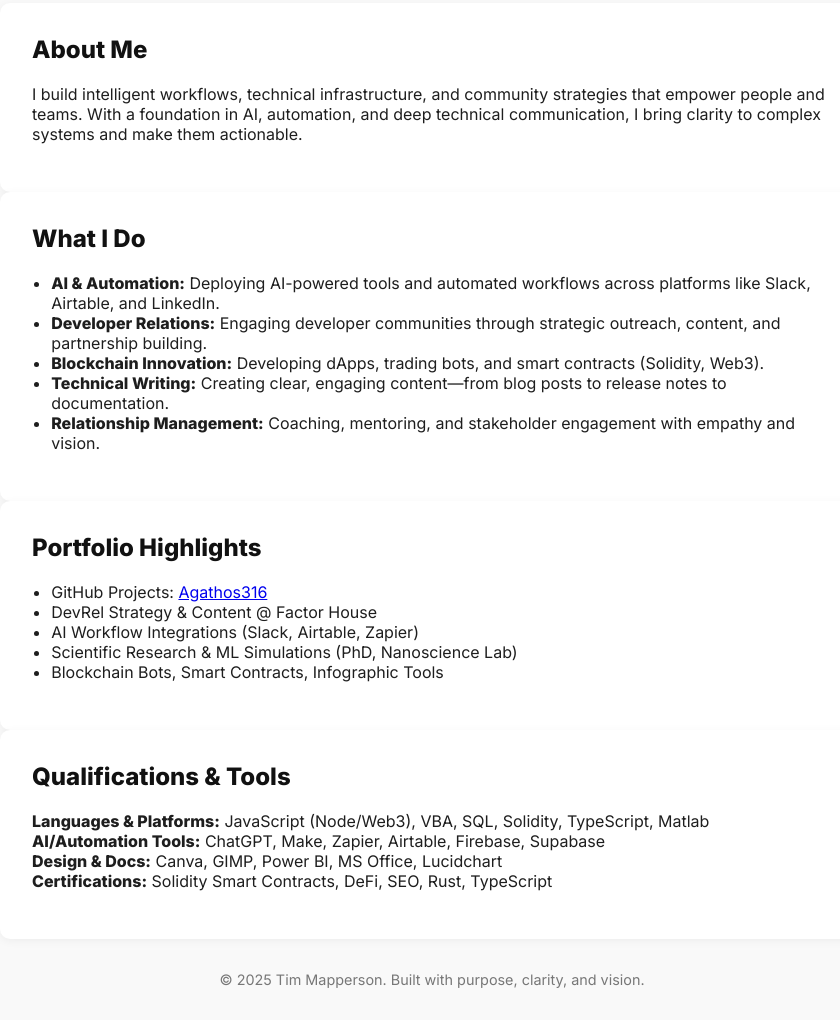
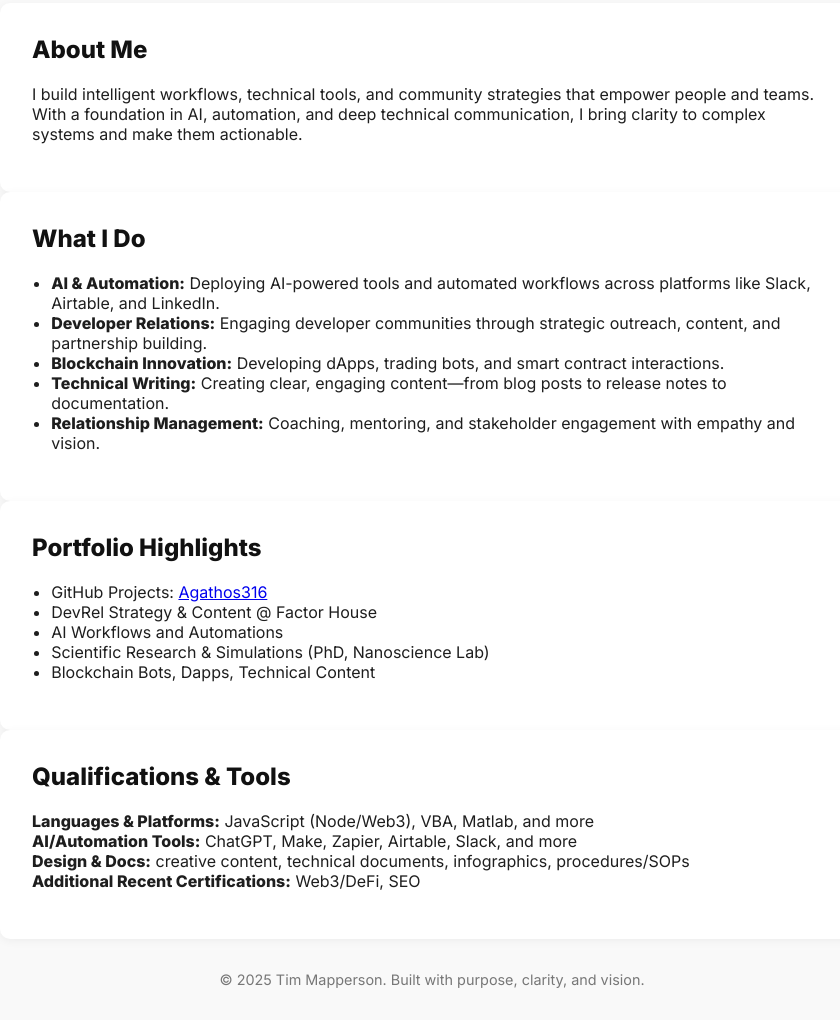
Before and after one commit to Agathos316/Agathos316, a plain HTML site: page index.html in a window 1280 px wide. Shown: the part 258-1278 px from the top of the page, without its empty margins (208-1048 px from the left). Drawn offline with Linux system fonts and the light colour scheme.

Commit message:
Update index.html

```diff
--- a/index.html
+++ b/index.html
@@ -76,7 +76,7 @@
 <section>
   <h2>About Me</h2>
   <p>
-    I build intelligent workflows, technical infrastructure, and community strategies that empower people and teams. With a foundation in AI, automation, and deep technical communication, I bring clarity to complex systems and make them actionable.
+    I build intelligent workflows, technical tools, and community strategies that empower people and teams. With a foundation in AI, automation, and deep technical communication, I bring clarity to complex systems and make them actionable.
   </p>
 </section>
 
@@ -85,7 +85,7 @@
   <ul>
     <li><strong>AI & Automation:</strong> Deploying AI-powered tools and automated workflows across platforms like Slack, Airtable, and LinkedIn.</li>
     <li><strong>Developer Relations:</strong> Engaging developer communities through strategic outreach, content, and partnership building.</li>
-    <li><strong>Blockchain Innovation:</strong> Developing dApps, trading bots, and smart contracts (Solidity, Web3).</li>
+    <li><strong>Blockchain Innovation:</strong> Developing dApps, trading bots, and smart contract interactions.</li>
     <li><strong>Technical Writing:</strong> Creating clear, engaging content—from blog posts to release notes to documentation.</li>
     <li><strong>Relationship Management:</strong> Coaching, mentoring, and stakeholder engagement with empathy and vision.</li>
   </ul>
@@ -96,19 +96,19 @@
   <ul>
     <li>GitHub Projects: <a href="https://github.com/Agathos316" target="_blank">Agathos316</a></li>
     <li>DevRel Strategy & Content @ Factor House</li>
-    <li>AI Workflow Integrations (Slack, Airtable, Zapier)</li>
-    <li>Scientific Research & ML Simulations (PhD, Nanoscience Lab)</li>
-    <li>Blockchain Bots, Smart Contracts, Infographic Tools</li>
+    <li>AI Workflows and Automations</li>
+    <li>Scientific Research & Simulations (PhD, Nanoscience Lab)</li>
+    <li>Blockchain Bots, Dapps, Technical Content</li>
   </ul>
 </section>
 
 <section>
   <h2>Qualifications & Tools</h2>
   <p>
-    <strong>Languages & Platforms:</strong> JavaScript (Node/Web3), VBA, SQL, Solidity, TypeScript, Matlab<br>
-    <strong>AI/Automation Tools:</strong> ChatGPT, Make, Zapier, Airtable, Firebase, Supabase<br>
-    <strong>Design & Docs:</strong> Canva, GIMP, Power BI, MS Office, Lucidchart<br>
-    <strong>Certifications:</strong> Solidity Smart Contracts, DeFi, SEO, Rust, TypeScript
+    <strong>Languages & Platforms:</strong> JavaScript (Node/Web3), VBA, Matlab, and more<br>
+    <strong>AI/Automation Tools:</strong> ChatGPT, Make, Zapier, Airtable, Slack, and more<br>
+    <strong>Design & Docs:</strong> creative content, technical documents, infographics, procedures/SOPs<br>
+    <strong>Additional Recent Certifications:</strong> Web3/DeFi, SEO
   </p>
 </section>
 
```
